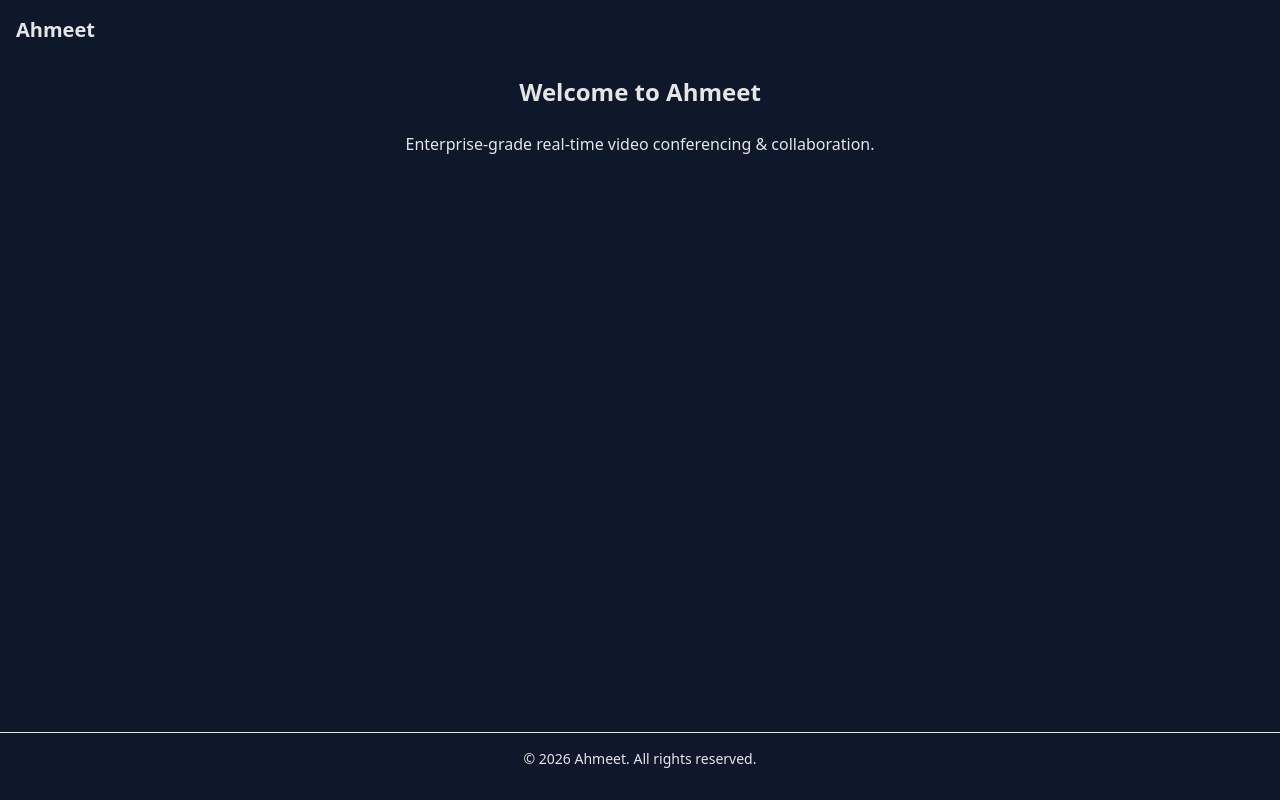
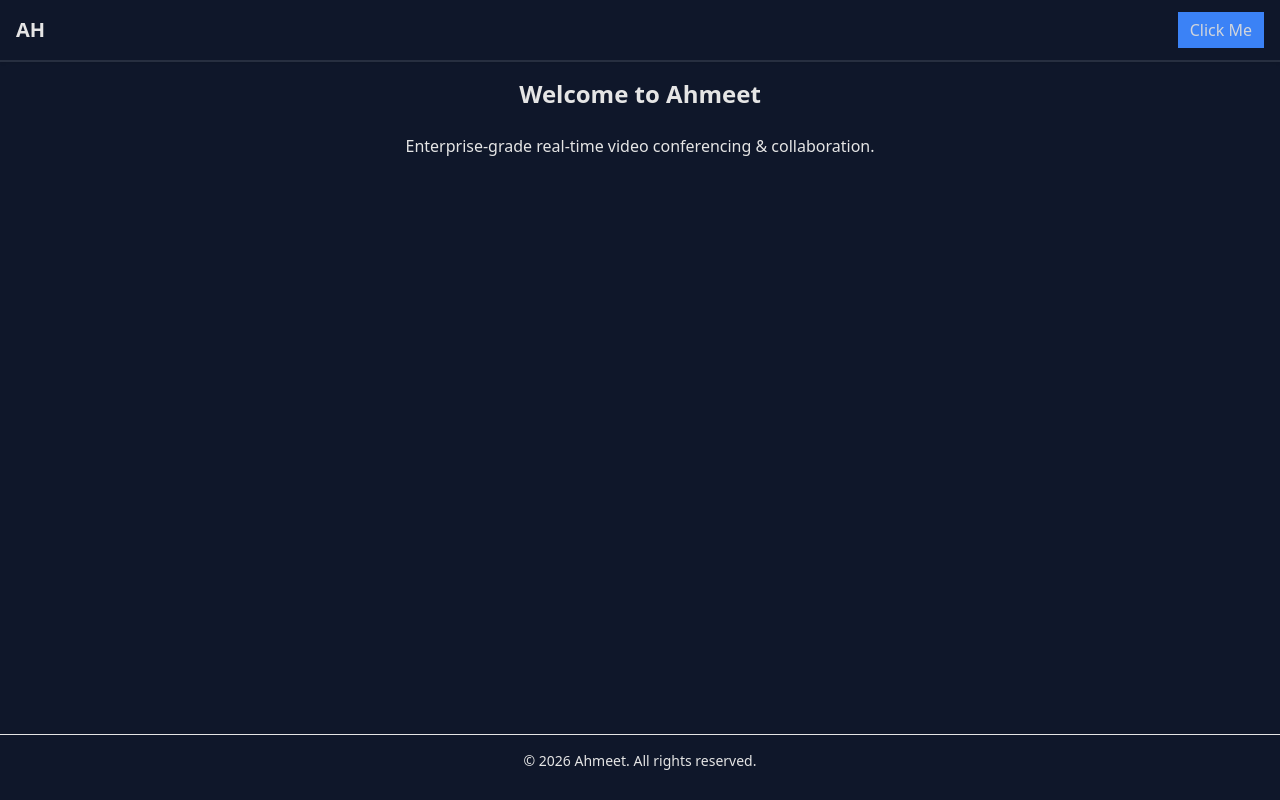
Before and after one commit to amzamulh/ahmeet, a Next.js app: page / in a window 1280 px wide. Built offline with nearby package versions, Linux system fonts and the light colour scheme.

Commit message:
core: update Header.tsx -dark mode with design system

```diff
--- a/src/app/components/Header.tsx
+++ b/src/app/components/Header.tsx
@@ -1,11 +1,14 @@
 "use client";
+
+import { Button } from "./atoms/Button";
 
 export default function Header() {
   return (
-    <header className="w-full flex items-center justify-between p-4 shadow-sm">
-      <h1 className="text-xl font-bold ">
-        Ahmeet
-      </h1>
+    <header className="w-full bg-[var(--color-bg)] text-[var(--color-text)] flex items-center justify-between py-3 px-4 shadow-[var(--shadow-sm)] border-b-2 border-[var(--color-border)]">
+      <h1 className="text-xl font-bold text-[var(--color-text)] ">AH</h1>
+      <Button variant="solid" color="primary" size="md">
+        Click Me
+      </Button>
     </header>
   );
 }
```
